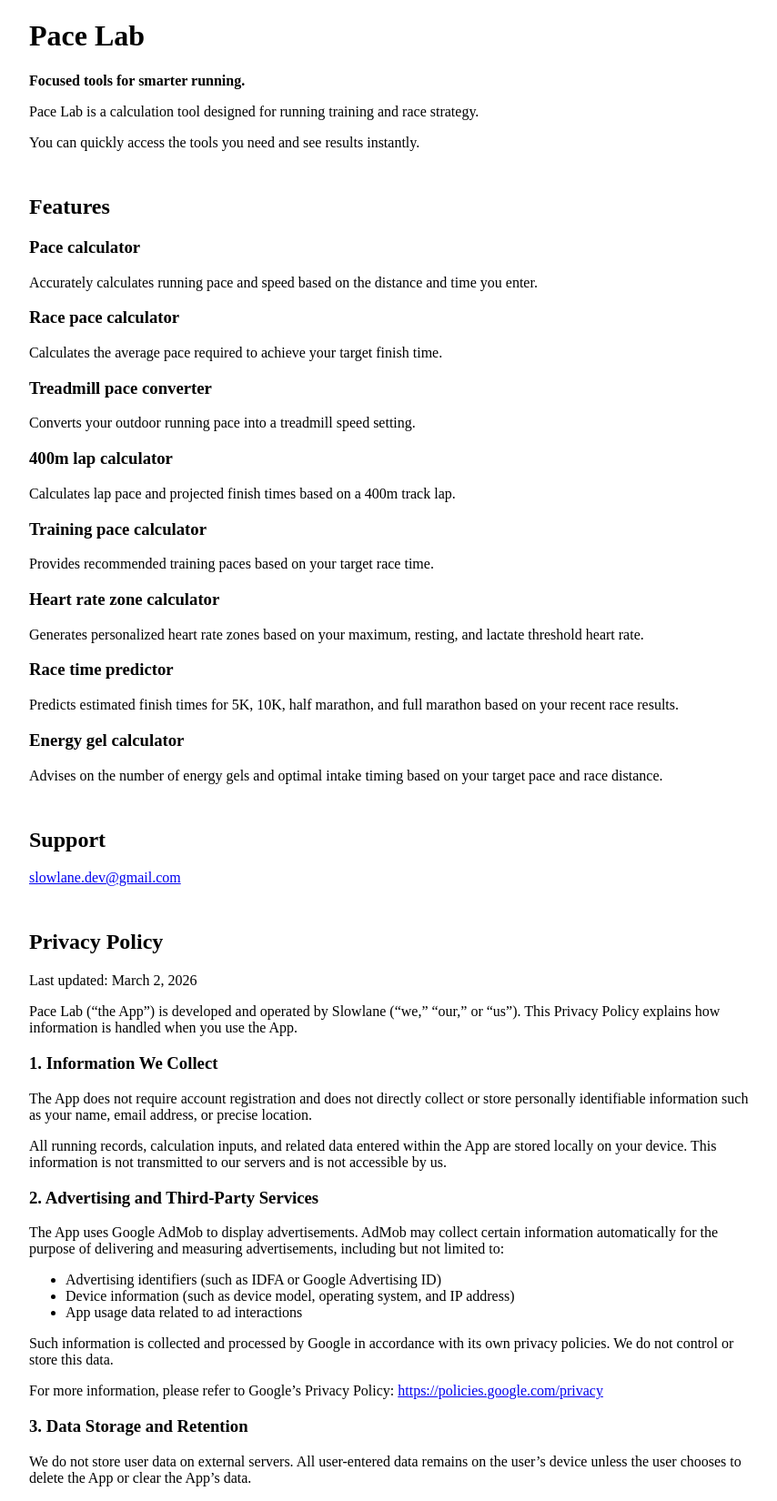
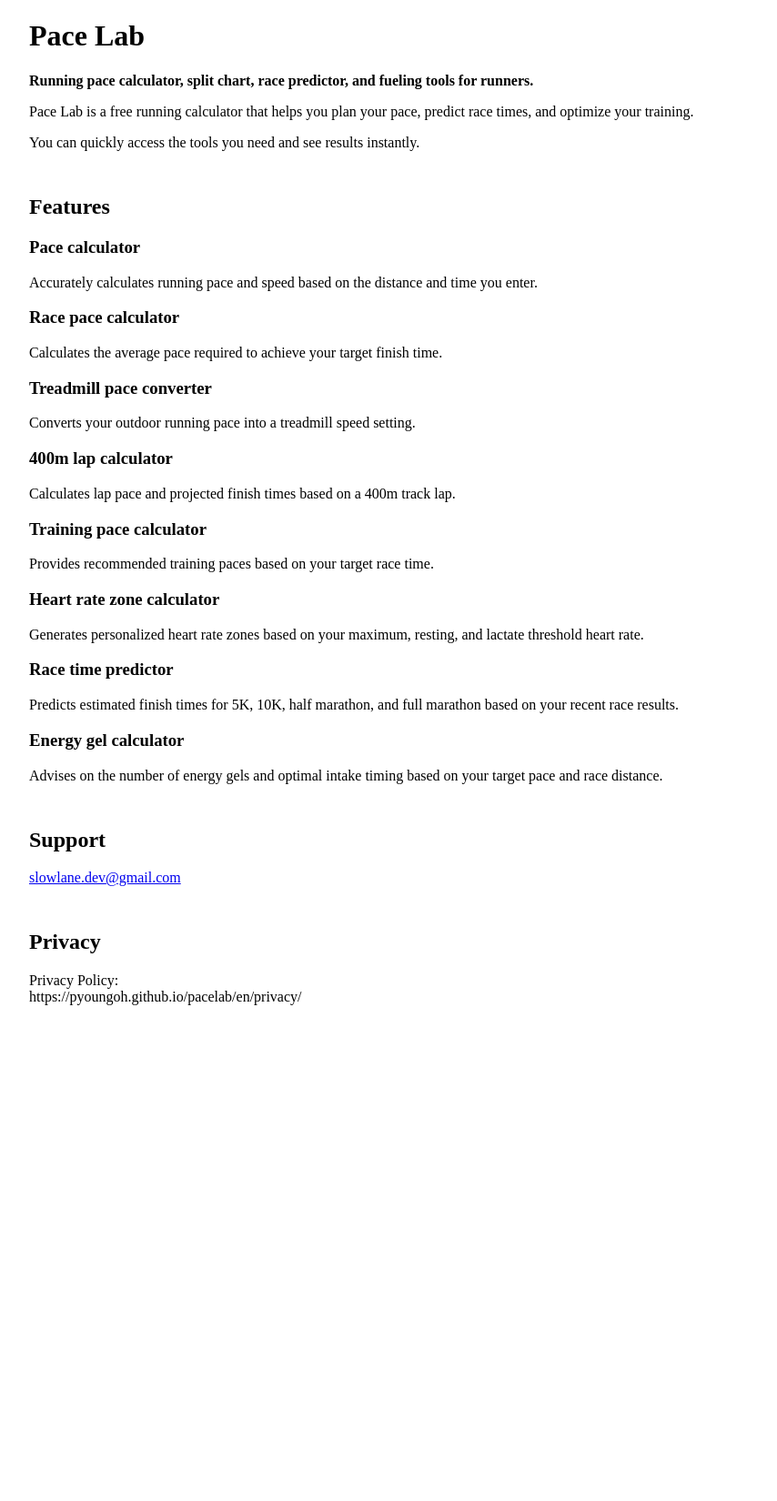
Before and after one commit to Pyoungoh/pyoungoh.github.io, a Jekyll site: the page built from pacelab/en/index.md, in a window 1280 px wide. Shown: the whole page at 91% size, without its empty margins (208-1062 px from the left). Built offline with Jekyll 4.4.1, drawn with Linux system fonts in a browser that asks for light colours; our own code applies the rules of GitHub Pages for plain Markdown files; after the commit the page ends 1121 px from its top, so only the background shows below that.

Commit message:
Pace Lab 영문 페이지 문구 업데이트

```diff
--- a/pacelab/en/index.md
+++ b/pacelab/en/index.md
@@ -1,8 +1,8 @@
 # Pace Lab
 
-**Focused tools for smarter running.**
+**Running pace calculator, split chart, race predictor, and fueling tools for runners.**
 
-Pace Lab is a calculation tool designed for running training and race strategy.
+Pace Lab is a free running calculator that helps you plan your pace, predict race times, and optimize your training.
 
 You can quickly access the tools you need and see results instantly.
 
@@ -44,31 +44,7 @@ Advises on the number of energy gels and optimal intake timing based on your tar
 
 [slowlane.dev@gmail.com](mailto:slowlane.dev@gmail.com)
 
-## Privacy Policy
+## Privacy
 
-Last updated: March 2, 2026
-
-Pace Lab ("the App") is developed and operated by Slowlane ("we," "our," or "us"). This Privacy Policy explains how information is handled when you use the App.
-
-### 1. Information We Collect
-
-The App does not require account registration and does not directly collect or store personally identifiable information such as your name, email address, or precise location.
-
-All running records, calculation inputs, and related data entered within the App are stored locally on your device. This information is not transmitted to our servers and is not accessible by us.
-
-### 2. Advertising and Third-Party Services
-
-The App uses Google AdMob to display advertisements. AdMob may collect certain information automatically for the purpose of delivering and measuring advertisements, including but not limited to:
-
-- Advertising identifiers (such as IDFA or Google Advertising ID)
-- Device information (such as device model, operating system, and IP address)
-- App usage data related to ad interactions
-
-Such information is collected and processed by Google in accordance with its own privacy policies. We do not control or store this data.
-
-For more information, please refer to Google’s Privacy Policy:
-[https://policies.google.com/privacy](https://policies.google.com/privacy)
-
-### 3. Data Storage and Retention
-
-We do not store user data on external servers. All user-entered data remains on the user’s device unless the user chooses to delete the App or clear the App’s data.
+Privacy Policy:
+https://pyoungoh.github.io/pacelab/en/privacy/
```
